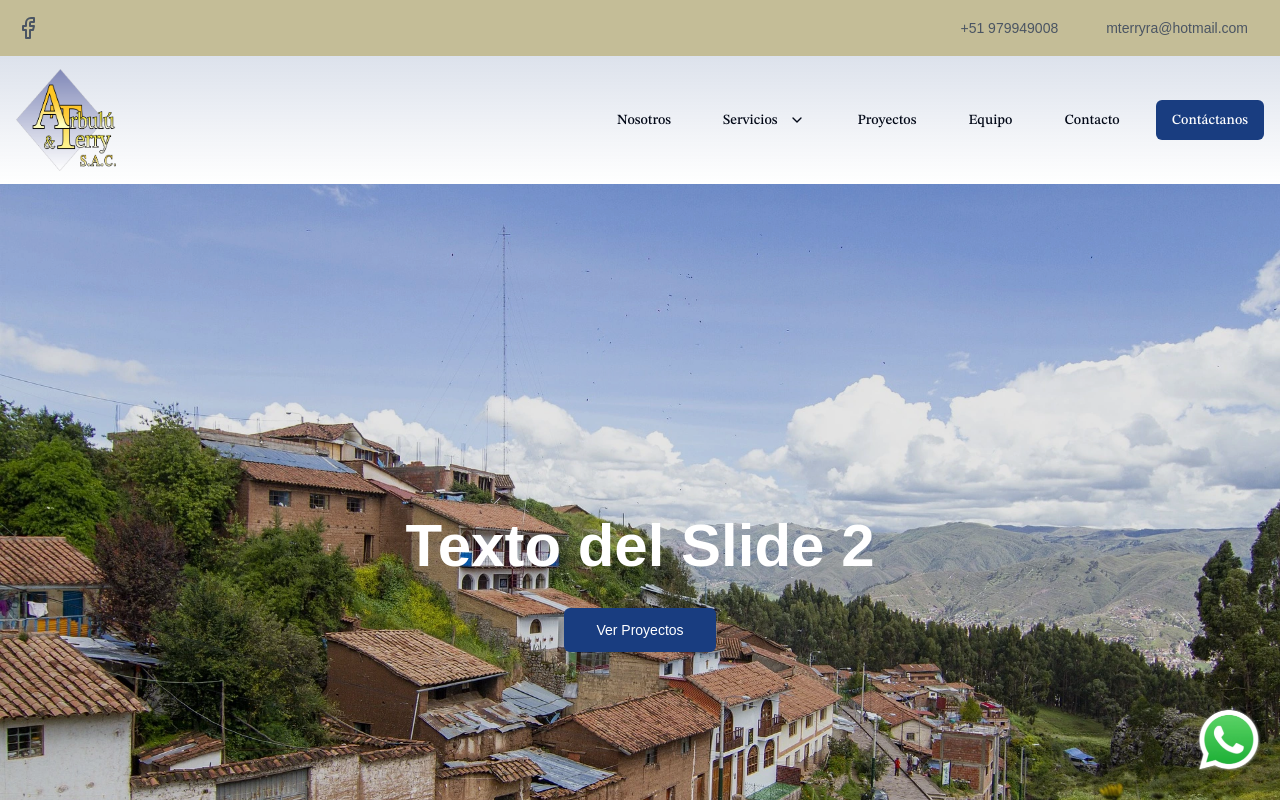
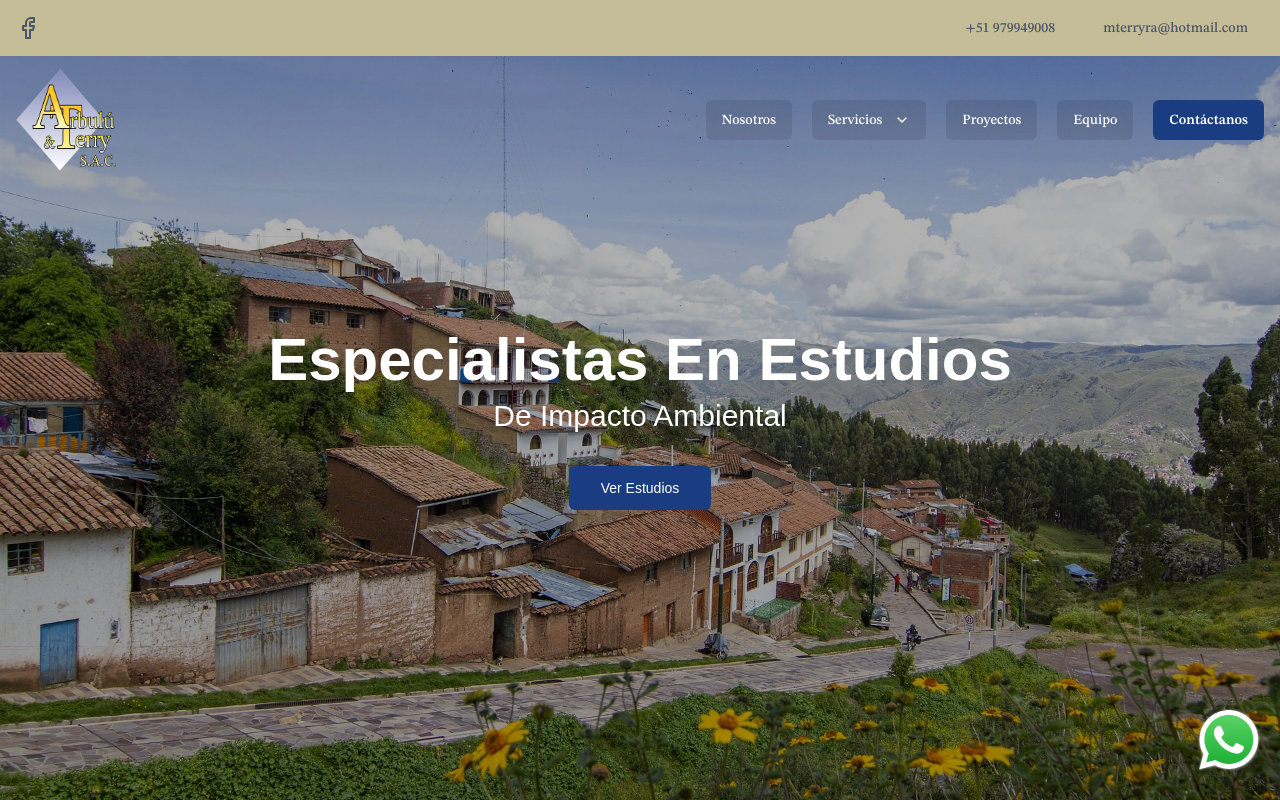
Before and after one commit to jhangmez/arbuluyterry, a Next.js app: page / in a window 1280 px wide. Shown: the top 800 px of the page. Built offline with nearby package versions, Linux system fonts and the light colour scheme.

Commit message:
Se modifico el hero

```diff
--- a/src/components/(public)/header.tsx
+++ b/src/components/(public)/header.tsx
@@ -2,7 +2,7 @@
 
 import { useState, useEffect } from "react";
 import Link from "next/link";
-import { Menu, ChevronDown, Facebook } from "lucide-react"; // Import Facebook icon
+import { Menu, ChevronDown, Facebook } from "lucide-react";
 import { Button } from "@/components/ui/button";
 import {
   Sheet,
@@ -13,9 +13,8 @@ import {
 } from "@/components/ui/sheet";
 import Image from "next/image";
 import { useMediaQuery } from "@/hooks/use-media-query";
-import { toast } from "sonner"; // Import toast from sonner
+import { toast } from "sonner";
 
-// Estructura de navItems con submenús
 const navItems = [
   { name: "Nosotros", href: "/nosotros" },
   {
@@ -28,12 +27,11 @@ const navItems = [
   },
   { name: "Proyectos", href: "/proyectos" },
   { name: "Equipo", href: "/equipo" },
-  { name: "Contacto", href: "/contacto" },
 ];
 
 // --- TopBar Component ---
-function TopBar() {
-  const isSm = useMediaQuery("(max-width: 640px)"); // Check for sm breakpoint
+function TopBar({ isScrolled }: { isScrolled: boolean }) {
+  const isSm = useMediaQuery("(max-width: 640px)");
   const [isCopied, setIsCopied] = useState(false);
 
   const copyToClipboard = (text: string, type: "number" | "email") => {
@@ -44,7 +42,7 @@ function TopBar() {
         setIsCopied(true);
         const message = type === "number" ? "Número copiado" : "Correo copiado";
         toast.success(message, {
-          duration: 2000, // Set the duration in milliseconds (e.g., 2000ms = 2 seconds)
+          duration: 2000,
         });
         setTimeout(() => {
           setIsCopied(false);
@@ -57,9 +55,12 @@ function TopBar() {
   };
 
   return (
-    <div className="bg-crema py-2 px-4">
+    <div
+      className={`bg-crema py-2 px-4 transition-all duration-300 ${
+        isScrolled ? "-translate-y-full" : "translate-y-0"
+      }`}
+    >
       <div className="container mx-auto flex items-center justify-between">
-        {/* Left (Facebook) */}
         <div className="flex items-center">
           <Link
             href="https://www.facebook.com"
@@ -69,8 +70,6 @@ function TopBar() {
             <Facebook className="h-6 w-6 text-gray-600 hover:text-blue-500" />
           </Link>
         </div>
-
-        {/* Right (Number and Email) / Center (Number) on sm */}
         <div
           className={
             isSm
@@ -111,31 +110,12 @@ function TopBar() {
   );
 }
 
-// --- Header Component (Modified) ---
-export function Header() {
-  const [isScrolled, setIsScrolled] = useState(false);
+// --- BottomHeader Component ---
+function BottomHeader() {
   const [openSubMenu, setOpenSubMenu] = useState<string | null>(null);
   const isDesktop = useMediaQuery("(min-width: 768px)");
 
-  useEffect(() => {
-    const updateScrollDirection = () => {
-      const scrollY = window.pageYOffset;
-      setIsScrolled(scrollY > 20);
-    };
-    window.addEventListener("scroll", updateScrollDirection);
-    return () => {
-      window.removeEventListener("scroll", updateScrollDirection);
-    };
-  }, []);
-
   return (
-    <>
-      <TopBar /> {/* Add the TopBar here */}
-      <header
-        className={`sticky top-0 z-50 w-full bg-gradient-to-t from-transparent to-primary/15 transition-all duration-300 font-titulo ${
-          isScrolled ? "-translate-y-full" : "translate-y-0"
-        }`}
-      >
     <div className="container mx-auto flex h-32 items-center justify-between px-4">
       <div className="flex items-center">
         <Link
@@ -159,8 +139,7 @@ export function Header() {
             {item.subItems ? (
               <>
                 <Button
-                      variant="ghost"
-                      className="font-medium flex items-center"
+                  className="font-medium flex items-center bg-foreground/10"
                   onMouseEnter={() => setOpenSubMenu(item.name)}
                   onMouseLeave={() => setOpenSubMenu(null)}
                 >
@@ -189,7 +168,7 @@ export function Header() {
                 </div>
               </>
             ) : (
-                  <Button asChild variant="ghost">
+              <Button asChild className="bg-foreground/10">
                 <Link href={item.href} className="text-lg font-medium">
                   {item.name}
                 </Link>
@@ -197,7 +176,7 @@ export function Header() {
             )}
           </div>
         ))}
-            <Button asChild>
+        <Button asChild className="font-semibold">
           <Link target="_blank" href="https://wa.me/+51979949008">
             Contáctanos
           </Link>
@@ -205,7 +184,12 @@ export function Header() {
       </nav>
 
       {/* Navegación para Móvil */}
-          <div className="flex md:hidden">
+      <div className="flex md:hidden gap-2">
+        <Button asChild className="font-semibold">
+          <Link target="_blank" href="https://wa.me/+51979949008">
+            Contáctanos
+          </Link>
+        </Button>
         <Sheet aria-describedby="Es un boton">
           <SheetTrigger aria-describedby="Es un boton" asChild>
             <Button variant="outline" size="icon">
@@ -226,8 +210,9 @@ export function Header() {
                   {item.subItems ? (
                     <>
                       <div className="flex items-center justify-start gap-2">
-                            <button
-                              className="text-lg font-medium font-titulo text-left"
+                        <Button
+                          variant="ghost"
+                          className="text-lg font-medium font-titulo text-left p-0"
                           onClick={() =>
                             setOpenSubMenu(
                               openSubMenu === item.name ? null : item.name
@@ -235,11 +220,11 @@ export function Header() {
                           }
                         >
                           {item.name}
-                            </button>
                           <ChevronDown width={16} />
+                        </Button>
                       </div>
                       {openSubMenu === item.name && (
-                            <div className="ml-4 space-y-2">
+                        <div className="ml-4 space-y-3 py-2">
                           {item.subItems.map((subItem, subIndex) => (
                             <Link
                               key={`${index}-${subIndex}-${subItem.name}`}
@@ -275,7 +260,29 @@ export function Header() {
         </Sheet>
       </div>
     </div>
-      </header>
-    </>
   );
 }
+
+// --- Header Component (Wrapper) ---
+export function Header() {
+  const [isScrolled, setIsScrolled] = useState(false);
+
+  useEffect(() => {
+    const updateScrollDirection = () => {
+      const scrollY = window.pageYOffset;
+      setIsScrolled(scrollY > 20);
+    };
+    window.addEventListener("scroll", updateScrollDirection);
+    return () => {
+      window.removeEventListener("scroll", updateScrollDirection);
+    };
+  }, []);
+  return (
+    <header
+      className={`absolute top-0 z-50 w-full bg-gradient-to-t from-transparent to-primary/15  font-titulo`}
+    >
+      <TopBar isScrolled={isScrolled} />
+      <BottomHeader />
+    </header>
+  );
+}
--- a/src/components/(public)/landingpage/Hero.tsx
+++ b/src/components/(public)/landingpage/Hero.tsx
@@ -1,4 +1,4 @@
-// components/(public)/landingpage/Hero.tsx (No changes needed here)
+// components/(public)/landingpage/Hero.tsx
 "use client";
 
 import Link from "next/link";
@@ -22,34 +22,39 @@ export function Hero() {
 
   const slides = [
     {
-      text: "COMPROMETIDOS CONTIGO Y CON EL MEDIO AMBIENTE",
+      title: "Comprometidos con el Desarrollo",
+      subtitle: "Urbano y Ambiental Sostenible",
       imageUrl: "/images/hero/peru1.webp",
-      buttonText: "Solicitar Servicios",
+      buttonText: "Nuestros Servicios",
       buttonLink: "/servicios",
     },
     {
-      text: "Texto del Slide 2",
+      title: "Especialistas en Estudios",
+      subtitle: "De Impacto Ambiental",
       imageUrl: "/images/hero/peru2.webp",
-      buttonText: "Ver Proyectos",
-      buttonLink: "/proyectos",
+      buttonText: "Ver Estudios",
+      buttonLink: "/servicios#impacto-ambiental",
     },
     {
-      text: "Texto del Slide 3",
+      title: "Planificación Urbana",
+      subtitle: "Y Proyectos de Infraestructura",
       imageUrl: "/images/hero/peru3.webp",
-      buttonText: "Ver Proyectos",
-      buttonLink: "/proyectos",
+      buttonText: "Ver Proyectos Urbanos",
+      buttonLink: "/proyectos#urbano",
     },
     {
-      text: "Texto del Slide 4",
+      title: "Más de 25 Años",
+      subtitle: "De Experiencia en el Sector",
       imageUrl: "/images/hero/peru4.webp",
-      buttonText: "Ver Proyectos",
-      buttonLink: "/proyectos",
+      buttonText: "Conózcanos",
+      buttonLink: "/nosotros",
     },
     {
-      text: "Texto del Slide 5",
+      title: "Consultoría Integral",
+      subtitle: "Para un Futuro Sostenible",
       imageUrl: "/images/hero/peru5.webp",
-      buttonText: "Ver Proyectos",
-      buttonLink: "/proyectos",
+      buttonText: "Contáctenos",
+      buttonLink: "/contacto",
     },
   ];
 
@@ -70,13 +75,16 @@ export function Hero() {
                 className="object-cover"
                 priority={index === 0}
               />
-              <div className="absolute inset-0 bg-black/10" />
+              <div className="absolute inset-0 bg-black/30" />
             </div>
 
-            <div className="relative z-10 flex flex-col items-center justify-center px-4 text-center h-full">
-              <h1 className="text-shadow-lg text-3xl font-bold text-white sm:text-4xl md:text-5xl lg:text-6xl">
-                {slide.text}
+            <div className="relative z-10 pt-10 flex flex-col items-center justify-center px-4 text-center h-full">
+              <h1 className="text-shadow-lg text-3xl font-bold text-white sm:text-4xl md:text-5xl lg:text-6xl capitalize">
+                {slide.title}
               </h1>
+              <h2 className="text-shadow-md text-xl text-white sm:text-2xl md:text-3xl mt-2">
+                {slide.subtitle}
+              </h2>
               <div className="mt-8">
                 <Button asChild size="lg">
                   <Link href={slide.buttonLink}>{slide.buttonText}</Link>
```
Lines whose indentation alone changed are shown as unchanged.
